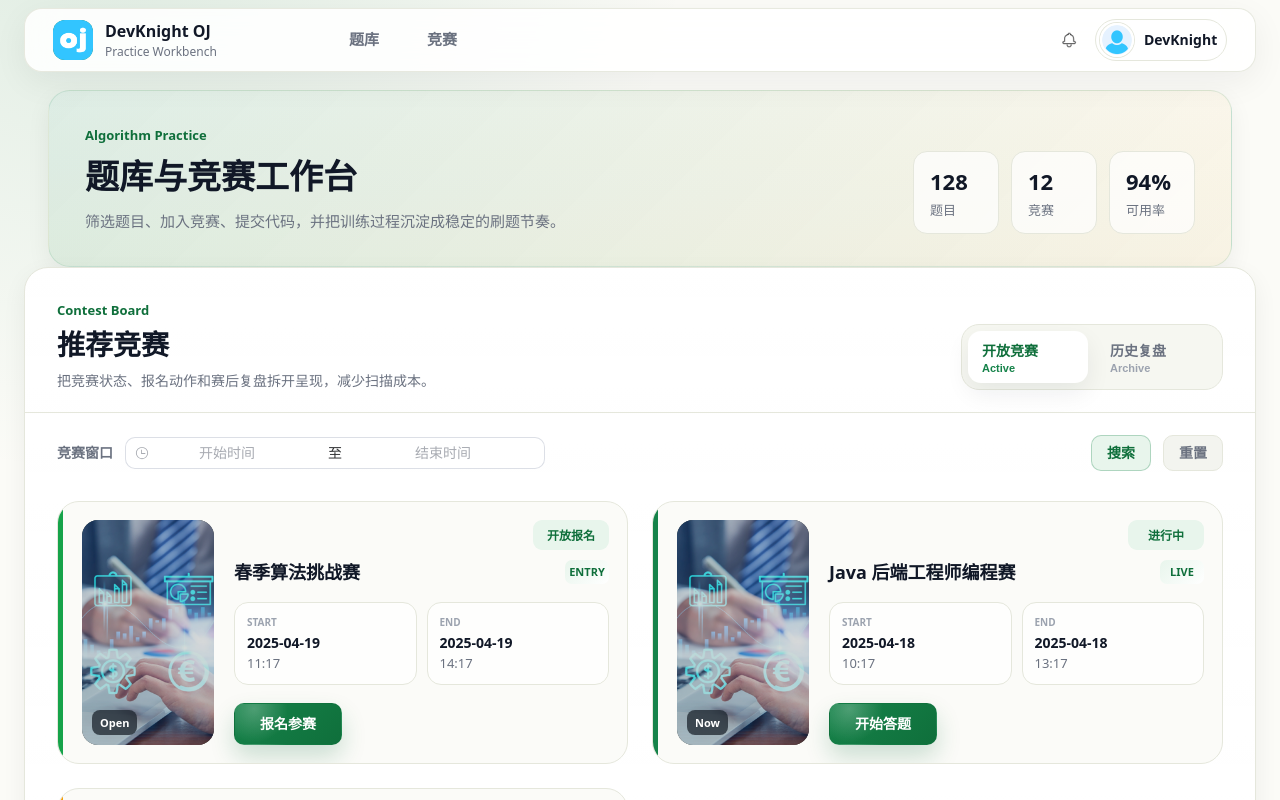
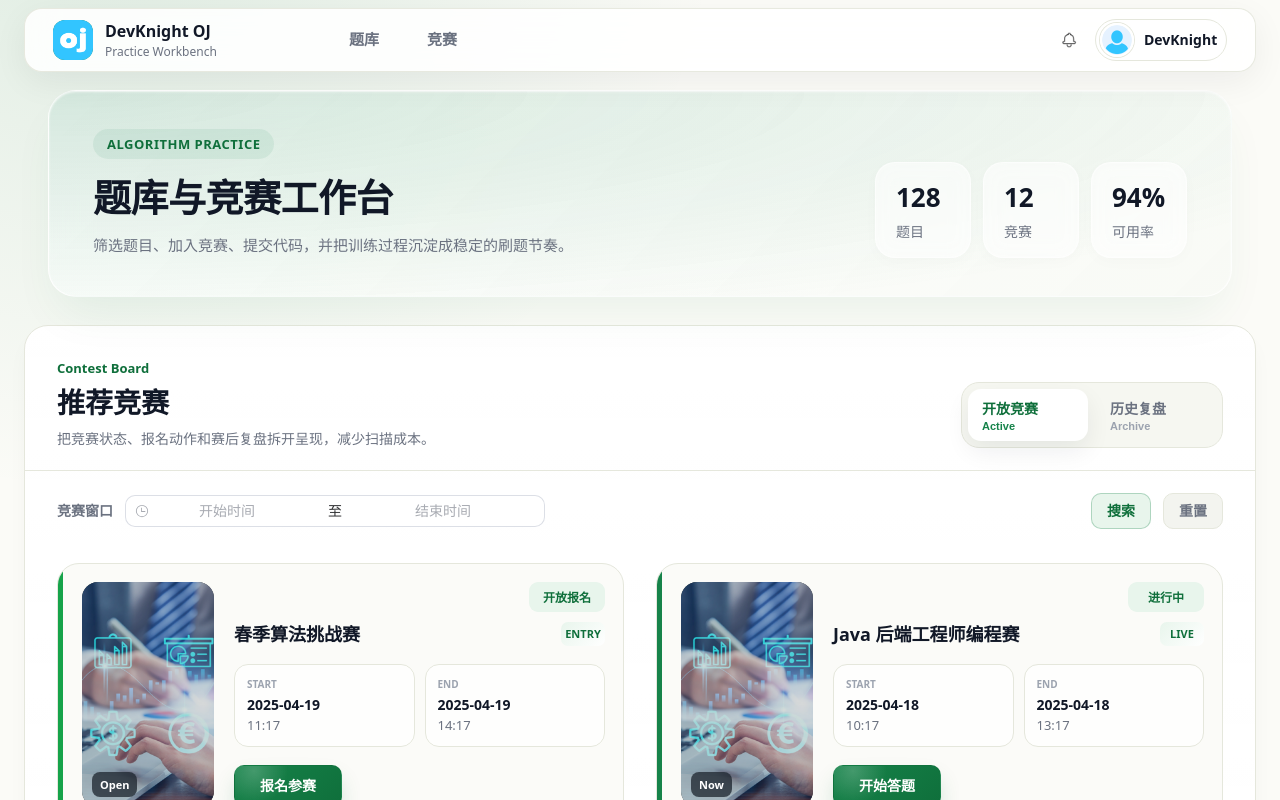
Before and after one commit to 1067367579/coding-arena-frontend-user, a Vue app: page /c-oj/home/exam in a window 1280 px wide. Shown: the top 800 px of the page. Built offline with nearby package versions, Linux system fonts and the light colour scheme.

Commit message:
style: overhaul UI design with updated glassmorphism effects, refined shadows, and improved typography spacing.

```diff
--- a/src/assets/main.scss
+++ b/src/assets/main.scss
@@ -14,13 +14,13 @@
   --oj-danger: #dc2626;
   --oj-danger-soft: #fee2e2;
   --oj-code: #1f2937;
-  --oj-radius: 12px;
-  --oj-radius-sm: 8px;
-  --oj-shadow: 0 18px 50px rgba(17, 24, 39, 0.08);
-  --oj-shadow-sm: 0 8px 24px rgba(17, 24, 39, 0.06);
+  --oj-radius: 16px;
+  --oj-radius-sm: 10px;
+  --oj-shadow: 0 24px 48px -12px rgba(17, 24, 39, 0.1);
+  --oj-shadow-sm: 0 12px 24px -6px rgba(17, 24, 39, 0.05);
   --el-color-primary: var(--oj-primary) !important;
   --el-color-primary-light-9: var(--oj-primary-soft) !important;
-  --el-border-radius-base: 8px;
+  --el-border-radius-base: 10px;
 }
 
 body * {
@@ -134,11 +134,11 @@ button:active {
 
 .el-button--primary:not(.is-plain) {
   background:
-    radial-gradient(circle at 18% 12%, rgba(255, 255, 255, 0.24), transparent 36%),
+    radial-gradient(circle at 18% 12%, rgba(255, 255, 255, 0.2), transparent 36%),
     linear-gradient(135deg, var(--oj-primary), var(--oj-primary-strong));
   border-color: transparent;
   color: #fff;
-  box-shadow: 0 12px 24px rgba(15, 111, 59, 0.2);
+  box-shadow: 0 12px 24px -6px rgba(15, 111, 59, 0.3);
 }
 
 .el-button--primary:not(.is-plain):hover {
@@ -147,7 +147,7 @@ button:active {
     linear-gradient(135deg, #19a759, #0d5f33);
   border-color: transparent;
   color: #fff;
-  box-shadow: 0 16px 30px rgba(15, 111, 59, 0.26);
+  box-shadow: 0 16px 32px -8px rgba(15, 111, 59, 0.4);
 }
 
 .el-button--primary.is-plain {
--- a/src/views/Exam.vue
+++ b/src/views/Exam.vue
@@ -466,8 +466,10 @@
 .contest-grid {
   display: grid;
   grid-template-columns: repeat(3, minmax(0, 1fr));
-  gap: 24px;
-  padding: 20px 32px 28px;
+  gap: 32px;
+  row-gap: 32px;
+  column-gap: 32px;
+  padding: 24px 32px 32px;
 }
 
 .contest-card {
@@ -701,6 +703,7 @@
 .exam-page-pagination {
   display: flex;
   justify-content: flex-end;
+  margin-top: 28px;
   padding: 0 32px 32px;
 }
 
--- a/src/views/Home.vue
+++ b/src/views/Home.vue
@@ -33,7 +33,7 @@
   .oj-main-layout {
     padding-top: 0;
 
-    .practice-hero {
+      .practice-hero {
       display: flex;
       flex-wrap: wrap;
       justify-content: space-between;
@@ -41,30 +41,37 @@
       gap: 24px;
       width: min(1520px, calc(100% - 48px));
       max-width: 1520px;
-      min-height: 176px;
-      margin: 18px auto 0;
-      padding: 32px 36px;
-      border: 1px solid rgba(22, 131, 74, 0.12);
-      border-radius: 22px;
+      min-height: 186px;
+      margin: 18px auto 28px;
+      padding: 38px 44px;
+      border: 1px solid rgba(255, 255, 255, 0.8);
+      border-radius: 28px;
       background:
-        linear-gradient(135deg, rgba(22, 131, 74, 0.14), rgba(245, 158, 11, 0.08)),
-        linear-gradient(180deg, #ffffff 0%, #f8faf5 100%);
-      box-shadow: var(--oj-shadow-sm);
+        radial-gradient(120% 120% at 0% 0%, rgba(22, 131, 74, 0.18) 0%, rgba(255, 255, 255, 0) 100%),
+        linear-gradient(135deg, rgba(255, 255, 255, 0.9) 0%, rgba(248, 250, 245, 0.95) 100%);
+      box-shadow: 0 24px 48px -12px rgba(15, 111, 59, 0.08), inset 0 1px 2px rgba(255, 255, 255, 0.8);
+      backdrop-filter: blur(20px);
 
       .hero-label {
         display: inline-flex;
-        margin-bottom: 12px;
+        margin-bottom: 16px;
+        padding: 6px 14px;
+        background: rgba(22, 131, 74, 0.08);
+        border-radius: 999px;
         color: var(--oj-primary-strong);
         font-size: 13px;
         font-weight: 800;
-        letter-spacing: 0;
+        letter-spacing: 0.5px;
+        text-transform: uppercase;
       }
 
       h2 {
         margin: 0;
         color: var(--oj-ink);
-        font-size: 34px;
+        font-size: 38px;
+        font-weight: 900;
         line-height: 1.2;
+        letter-spacing: -0.5px;
       }
 
       p {
@@ -82,20 +89,29 @@
         gap: 12px;
 
         span {
-          min-width: 86px;
-          padding: 14px 16px;
-          border: 1px solid var(--oj-line);
-          border-radius: 14px;
-          background: rgba(255, 255, 255, 0.72);
+          min-width: 96px;
+          padding: 16px 20px;
+          border: 1px solid rgba(255, 255, 255, 0.6);
+          border-radius: 20px;
+          background: rgba(255, 255, 255, 0.6);
           color: var(--oj-muted);
-          font-size: 13px;
+          font-size: 14px;
+          box-shadow: 0 4px 16px rgba(0, 0, 0, 0.02);
+          backdrop-filter: blur(10px);
+          transition: transform 0.2s ease, box-shadow 0.2s ease;
+
+          &:hover {
+            transform: translateY(-2px);
+            box-shadow: 0 8px 24px rgba(0, 0, 0, 0.04);
+          }
         }
 
         strong {
           display: block;
-          margin-bottom: 4px;
+          margin-bottom: 6px;
           color: var(--oj-ink);
-          font-size: 22px;
+          font-size: 26px;
+          font-weight: 900;
         }
       }
     }
```
